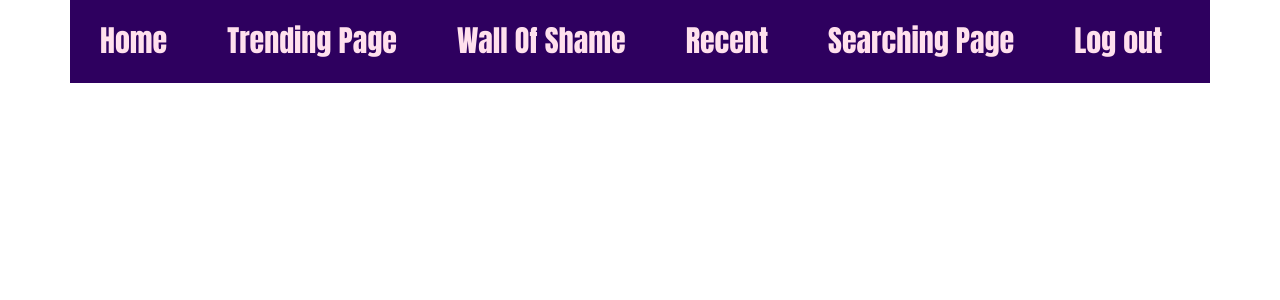
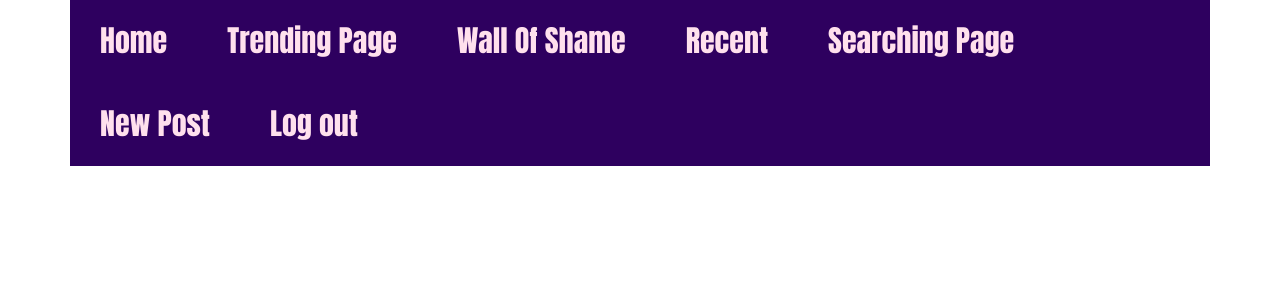
Before and after one commit to MatthijsVollenbroek/project, a Flask app: page /homepage in a window 1280 px wide. Shown: the top 300 px of the page. Run offline with Flask 2, Linux system fonts and the light colour scheme; some libraries are stand-ins or nearby versions.

Commit message:
post knop aan layout toegevoegd

```diff
--- a/templates/layout.html
+++ b/templates/layout.html
@@ -51,6 +51,7 @@ body {
   <a href="{{url_for('homepage_shame')}}"title="Shame"><i class="fa fa-frown-o" aria-hidden="true"></i>Wall Of Shame</a>
   <a href="{{url_for('homepage_recent')}}"title="Relevant"><i class="fa fa-exclamation" aria-hidden="true"></i>Recent</a>
   <a href="{{url_for('search')}}">Searching Page</a>
+  <a href="{{url_for('post')}}">New Post</a>
   <a href="{{url_for('logout')}}" title="Logout">Log out</a>
 </div>
 <main> {% block main %}{% endblock %} </main>
```
